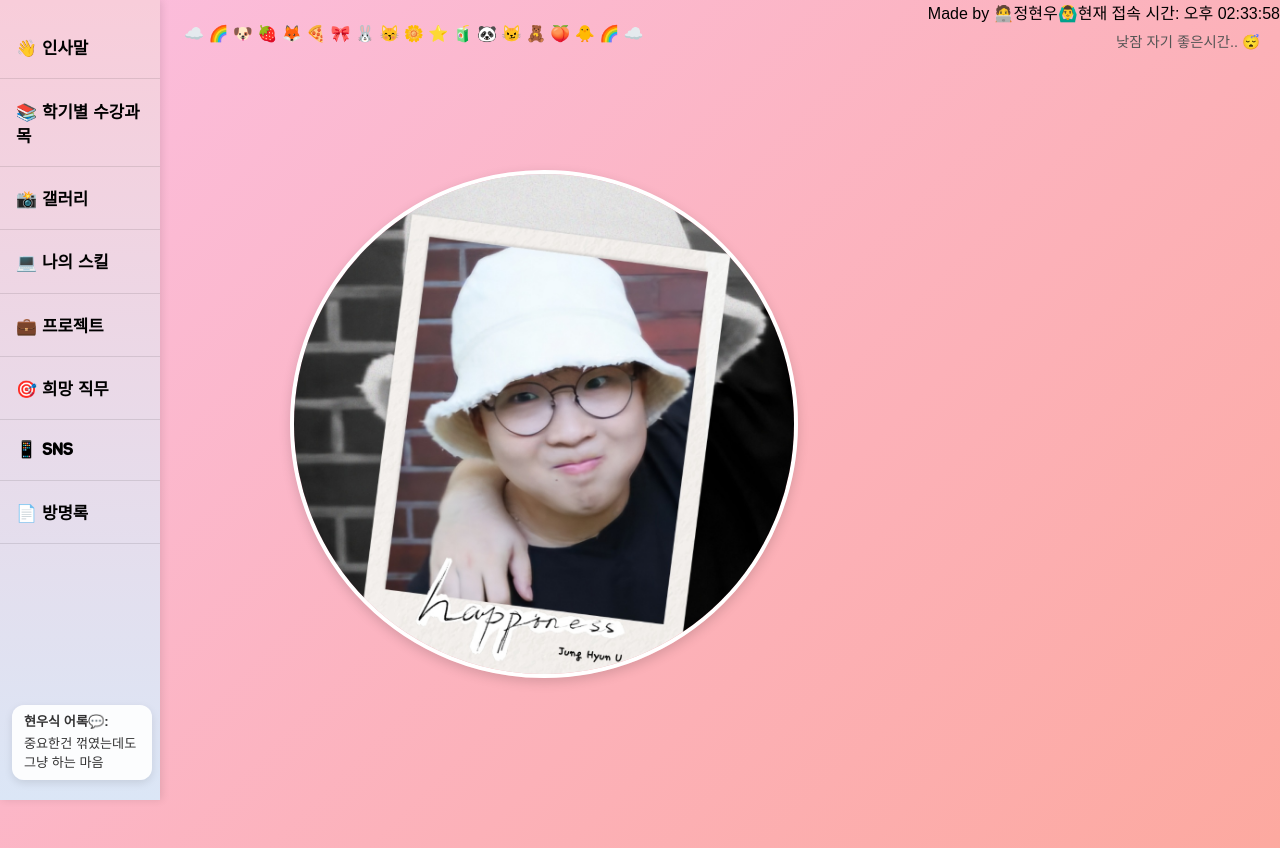
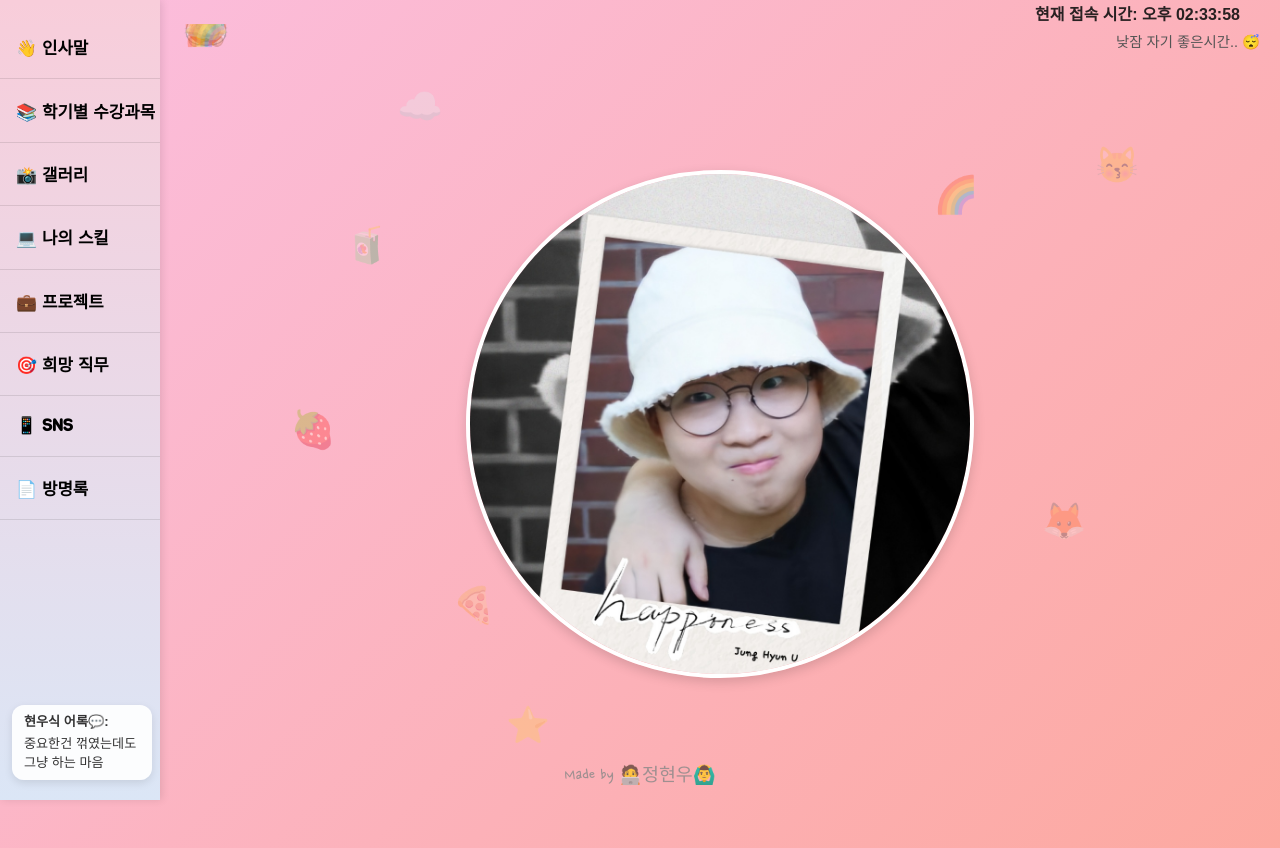
Before and after one commit to jhwoo1202/jhwoo1202, a plain HTML site: page index.html in a window 1280 px wide. Drawn offline with Linux system fonts and the light colour scheme; a web font is replaced by a local one.

Commit message:
Update style.css

```diff
--- a/style.css
+++ b/style.css
@@ -35,6 +35,8 @@ main {
   border-bottom: 1px solid rgba(0, 0, 0, 0.1);
   cursor: pointer;
   transition: background 0.3s ease;
+    white-space: nowrap;       /* ✅ 줄바꿈 안 되게 */
+  overflow: hidden;          /* ✅ 넘치는 텍스트 숨김 */
 }
 
 .sidebar li:hover {
@@ -392,3 +394,212 @@ body {
     background-color: #007bff;
     color: white;
   }
+
+  .floating-icons {
+  position: absolute;
+  top: 0;
+  left: 0;
+  width: 100%;
+  height: 100%;
+  z-index: 0;
+  pointer-events: none;
+}
+
+.floating-icons span {
+  position: absolute;
+  font-size: 2.5rem;
+  opacity: 0.7;
+  animation: float 6s ease-in-out infinite;
+}
+
+@keyframes float {
+  0%   { transform: translateY(0px) rotate(0deg); }
+  50%  { transform: translateY(-20px) rotate(15deg); }
+  100% { transform: translateY(0px) rotate(0deg); }
+}
+
+
+.profile-circle,
+.floating-icons {
+  display: none;
+}
+
+/* 오직 #blank 섹션이 active일 때만 보이게 함 */
+#blank.active .profile-circle,
+#blank.active .floating-icons {
+  display: block;
+}
+
+/* 기본적인 위치 스타일도 함께 */
+.profile-circle {
+  position: absolute;
+  top: 50%;
+  left: 50%;
+  transform: translate(-50%, -50%);
+  z-index: 1;
+}
+
+.floating-icons {
+  position: absolute;
+  top: 0;
+  left: 0;
+  width: 100%;
+  height: 100%;
+  overflow: hidden;
+  z-index: 0;
+  pointer-events: none;
+}
+
+.floating-icons span {
+  position: absolute;
+  font-size: 2.5rem;
+  animation: float 6s infinite ease-in-out;
+  opacity: 0.7;
+}
+
+@keyframes float {
+  0% { transform: translateY(0px) rotate(0deg); }
+  50% { transform: translateY(-20px) rotate(15deg); }
+  100% { transform: translateY(0px) rotate(0deg); }
+}
+
+.floating-icons span {
+  font-size: 2.2rem;
+  position: absolute;
+  opacity: 0.25;
+  animation: floatCloud 12s infinite ease-in-out;
+}
+
+/* 랜덤한 위치 지정 */
+.floating-icons span:nth-child(1) { top: 10%; left: 20%; animation-delay: 0s; }
+.floating-icons span:nth-child(2) { top: 20%; left: 70%; animation-delay: 2s; }
+.floating-icons span:nth-child(3) { top: 30%; left: 40%; animation-delay: 4s; }
+.floating-icons span:nth-child(4) { top: 50%; left: 10%; animation-delay: 1s; }
+.floating-icons span:nth-child(5) { top: 60%; left: 80%; animation-delay: 3s; }
+.floating-icons span:nth-child(6) { top: 70%; left: 25%; animation-delay: 5s; }
+.floating-icons span:nth-child(7) { top: 35%; left: 55%; animation-delay: 1.5s; }
+.floating-icons span:nth-child(8) { top: 45%; left: 65%; animation-delay: 2.5s; }
+.floating-icons span:nth-child(9) { top: 15%; left: 85%; animation-delay: 4.5s; }
+.floating-icons span:nth-child(10) { top: 75%; left: 50%; animation-delay: 3.5s; }
+.floating-icons span:nth-child(11) { top: 85%; left: 30%; animation-delay: 5.5s; }
+.floating-icons span:nth-child(12) { top: 25%; left: 15%; animation-delay: 6.5s; }
+
+@keyframes floatCloud {
+  0%   { transform: translateY(0) scale(1); opacity: 0.25; }
+  50%  { transform: translateY(-20px) scale(1.05); opacity: 0.35; }
+  100% { transform: translateY(0) scale(1); opacity: 0.25; }
+}
+
+.twinkle-only .stars span {
+  display: inline-block;
+  animation: twinkleStar 2.5s ease-in-out infinite;
+  font-size: 1.1rem;
+  color: gold;
+  transform-origin: center;
+}
+
+.twinkle-only .stars span:nth-child(odd) {
+  animation-delay: 0.2s;
+}
+.twinkle-only .stars span:nth-child(even) {
+  animation-delay: 0.6s;
+}
+
+@keyframes twinkleStar {
+  0%, 100% {
+    transform: scale(1) rotate(0deg);
+    opacity: 0.5;
+  }
+  50% {
+    transform: scale(1.2) rotate(6deg);
+    opacity: 1;
+  }
+}
+
+.twinkle-only .stars span {
+  display: inline-block;
+  animation: twinkleStar 3.5s ease-in-out infinite;
+  font-size: 1.1rem;
+  color: gold;
+  transform-origin: center;
+}
+
+.twinkle-only .stars span:nth-child(odd) {
+  animation-delay: 0.3s;
+}
+.twinkle-only .stars span:nth-child(even) {
+  animation-delay: 0.8s;
+}
+
+@keyframes twinkleStar {
+  0%, 100% {
+    transform: scale(1) rotate(0deg);
+    opacity: 0.5;
+  }
+  50% {
+    transform: scale(1.2) rotate(5deg);
+    opacity: 1;
+  }
+}
+
+main section {
+  opacity: 0;
+  transition: opacity 0.5s ease;
+}
+
+main section.active {
+  display: block;
+  opacity: 1;
+}
+
+body {
+  opacity: 0;
+  transition: opacity 1s ease-in-out;
+}
+body.loaded {
+  opacity: 1;
+}
+
+.footer {
+  position: fixed;
+  bottom: 12px;
+  left: 50%;
+  transform: translateX(-50%);
+  font-size: 1.15rem;
+  color: #888;
+  font-family: 'Nanum Pen Script', cursive;
+  opacity: 0.8;
+}
+
+.twinkle-only {
+  background: radial-gradient(circle, #fffbe6, #ffe9c8);
+  position: relative;
+}
+.twinkle-only::after {
+  content: '🧠';
+  position: absolute;
+  top: 10px;
+  right: 12px;
+  animation: spinBrain 2s linear infinite;
+  font-size: 1.5rem;
+}
+@keyframes spinBrain {
+  0% { transform: rotate(0); }
+  100% { transform: rotate(360deg); }
+}
+
+#realtime-clock {
+  position: fixed;
+  top: 1.35px;
+  right: 40px;
+  font-size: 1.0rem;
+  font-weight: bold;
+  color: #111;
+  font-family: 'Gowun Dodum', sans-serif;
+  z-index: 999;
+  opacity: 0.9;
+}
+
+#type-text {
+  white-space: pre-wrap; /* 줄바꿈 반영 */
+}
```
